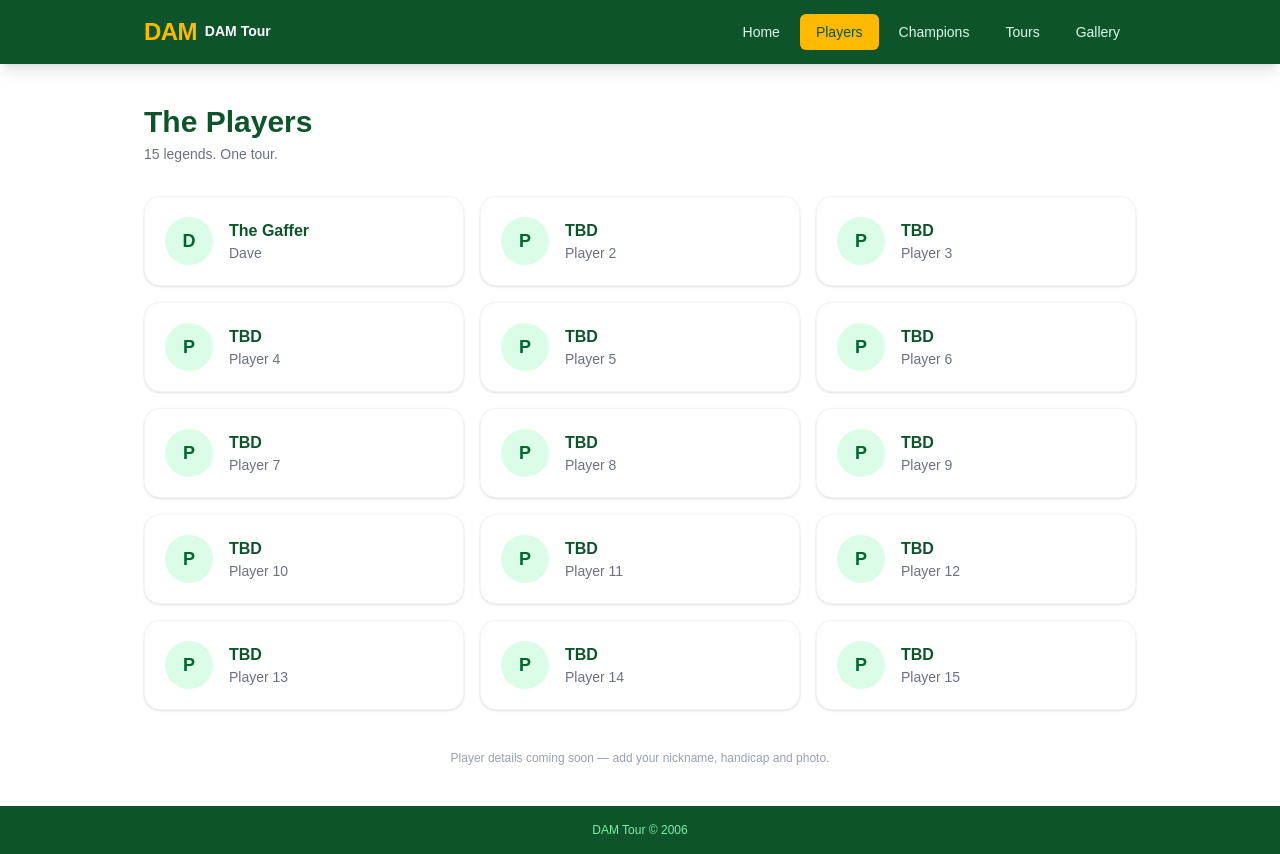
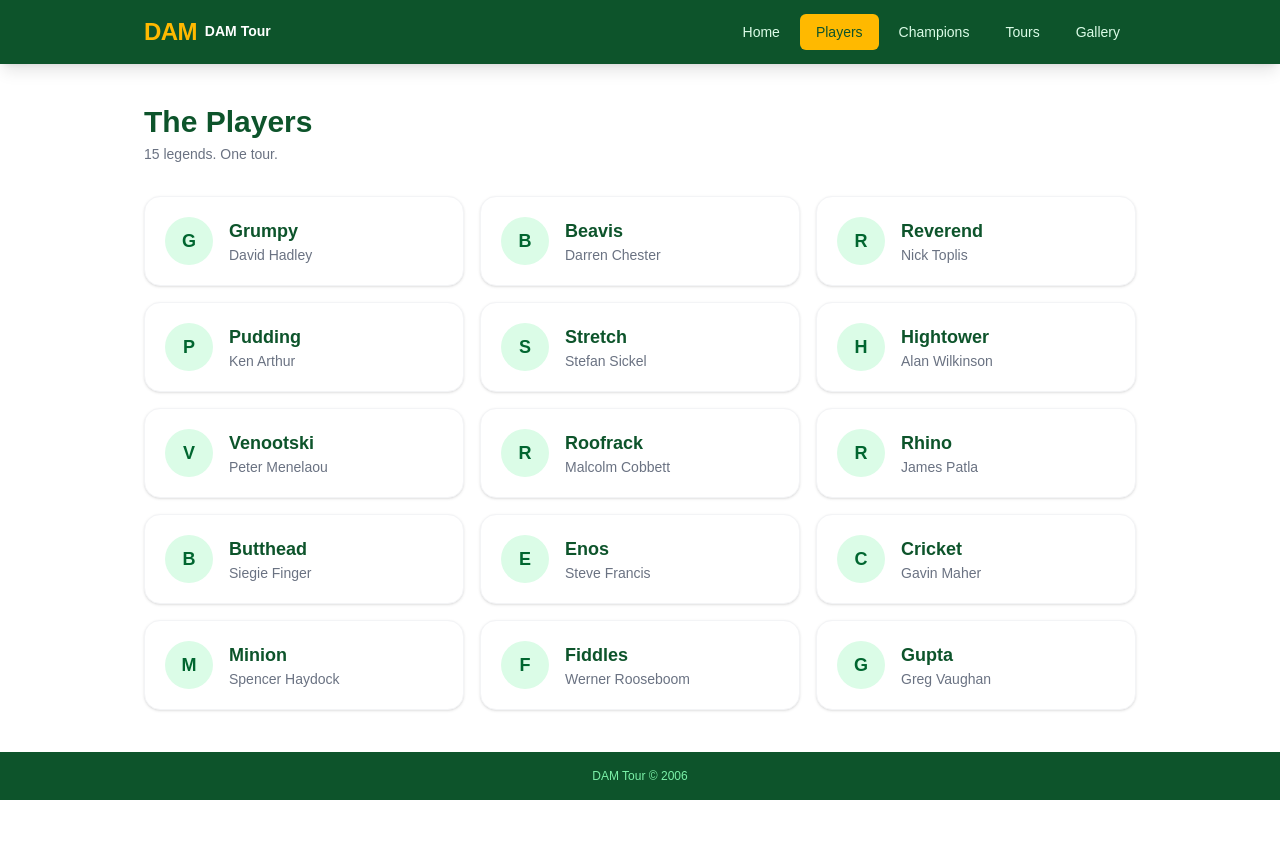
Before and after one commit to Hadleyd-maker/dam-tour, a Next.js app: page /players in a window 1280 px wide. After the commit the page ends 800 px from the top, so only its background shows below. Built offline with nearby package versions, Linux system fonts and the light colour scheme.

Commit message:
Add real players, nicknames and champions (2024, 2026)

```diff
--- a/app/champions/page.tsx
+++ b/app/champions/page.tsx
@@ -1,5 +1,6 @@
 const champions = [
-  { year: 2026, winner: "TBD", nickname: "???", venue: "TBD", score: "—", note: "First ever DAM Tour champion" },
+  { year: 2026, winner: "Spencer Haydock", nickname: "Minion", venue: "TBD", score: "—" },
+  { year: 2024, winner: "Stefan Sickel", nickname: "Stretch", venue: "TBD", score: "—" },
 ];
 
 export default function ChampionsPage() {
@@ -23,13 +24,13 @@ export default function ChampionsPage() {
                 </span>
               </div>
               <div className="text-xl font-bold text-green-900">
-                {c.nickname} &mdash; <span className="font-normal text-gray-600">{c.winner}</span>
+                {c.nickname}{" "}
+                <span className="font-normal text-gray-500 text-base">{c.winner}</span>
               </div>
-              <div className="text-sm text-gray-500 mt-1">
-                {c.venue} &bull; Score: {c.score}
-              </div>
-              {c.note && (
-                <div className="text-xs text-amber-600 italic mt-1">{c.note}</div>
+              {c.venue !== "TBD" && (
+                <div className="text-sm text-gray-500 mt-1">
+                  {c.venue} &bull; Score: {c.score}
+                </div>
               )}
             </div>
           </div>
@@ -37,7 +38,7 @@ export default function ChampionsPage() {
       </div>
 
       <p className="text-center text-gray-400 text-xs mt-10">
-        More champions will be added after each annual tour.
+        More champions being added — send them through and we&apos;ll complete the history back to 2006.
       </p>
     </div>
   );
--- a/app/page.tsx
+++ b/app/page.tsx
@@ -67,8 +67,8 @@ export default function Home() {
             <div className="text-xs text-gray-500 mt-1">Players</div>
           </div>
           <div>
-            <div className="text-3xl font-black text-green-700">1</div>
-            <div className="text-xs text-gray-500 mt-1">Champion</div>
+            <div className="text-3xl font-black text-green-700">20+</div>
+            <div className="text-xs text-gray-500 mt-1">Tours</div>
           </div>
         </div>
       </div>
--- a/app/players/page.tsx
+++ b/app/players/page.tsx
@@ -1,19 +1,19 @@
 const players = [
-  { nickname: "The Gaffer", name: "Dave", handicap: null, note: "" },
-  { nickname: "TBD", name: "Player 2", handicap: null, note: "" },
-  { nickname: "TBD", name: "Player 3", handicap: null, note: "" },
-  { nickname: "TBD", name: "Player 4", handicap: null, note: "" },
-  { nickname: "TBD", name: "Player 5", handicap: null, note: "" },
-  { nickname: "TBD", name: "Player 6", handicap: null, note: "" },
-  { nickname: "TBD", name: "Player 7", handicap: null, note: "" },
-  { nickname: "TBD", name: "Player 8", handicap: null, note: "" },
-  { nickname: "TBD", name: "Player 9", handicap: null, note: "" },
-  { nickname: "TBD", name: "Player 10", handicap: null, note: "" },
-  { nickname: "TBD", name: "Player 11", handicap: null, note: "" },
-  { nickname: "TBD", name: "Player 12", handicap: null, note: "" },
-  { nickname: "TBD", name: "Player 13", handicap: null, note: "" },
-  { nickname: "TBD", name: "Player 14", handicap: null, note: "" },
-  { nickname: "TBD", name: "Player 15", handicap: null, note: "" },
+  { nickname: "Grumpy", name: "David Hadley" },
+  { nickname: "Beavis", name: "Darren Chester" },
+  { nickname: "Reverend", name: "Nick Toplis" },
+  { nickname: "Pudding", name: "Ken Arthur" },
+  { nickname: "Stretch", name: "Stefan Sickel" },
+  { nickname: "Hightower", name: "Alan Wilkinson" },
+  { nickname: "Venootski", name: "Peter Menelaou" },
+  { nickname: "Roofrack", name: "Malcolm Cobbett" },
+  { nickname: "Rhino", name: "James Patla" },
+  { nickname: "Butthead", name: "Siegie Finger" },
+  { nickname: "Enos", name: "Steve Francis" },
+  { nickname: "Cricket", name: "Gavin Maher" },
+  { nickname: "Minion", name: "Spencer Haydock" },
+  { nickname: "Fiddles", name: "Werner Rooseboom" },
+  { nickname: "Gupta", name: "Greg Vaughan" },
 ];
 
 export default function PlayersPage() {
@@ -29,22 +29,15 @@ export default function PlayersPage() {
             className="bg-white rounded-2xl border border-gray-100 shadow-sm p-5 flex items-center gap-4"
           >
             <div className="w-12 h-12 rounded-full bg-green-100 flex items-center justify-center text-green-800 font-black text-lg flex-shrink-0">
-              {player.name[0]}
+              {player.nickname[0]}
             </div>
             <div>
-              <div className="font-bold text-green-900">{player.nickname}</div>
+              <div className="font-bold text-green-900 text-lg">{player.nickname}</div>
               <div className="text-gray-500 text-sm">{player.name}</div>
-              {player.note && (
-                <div className="text-amber-600 text-xs mt-0.5 italic">{player.note}</div>
-              )}
             </div>
           </div>
         ))}
       </div>
-
-      <p className="text-center text-gray-400 text-xs mt-10">
-        Player details coming soon — add your nickname, handicap and photo.
-      </p>
     </div>
   );
 }
```
